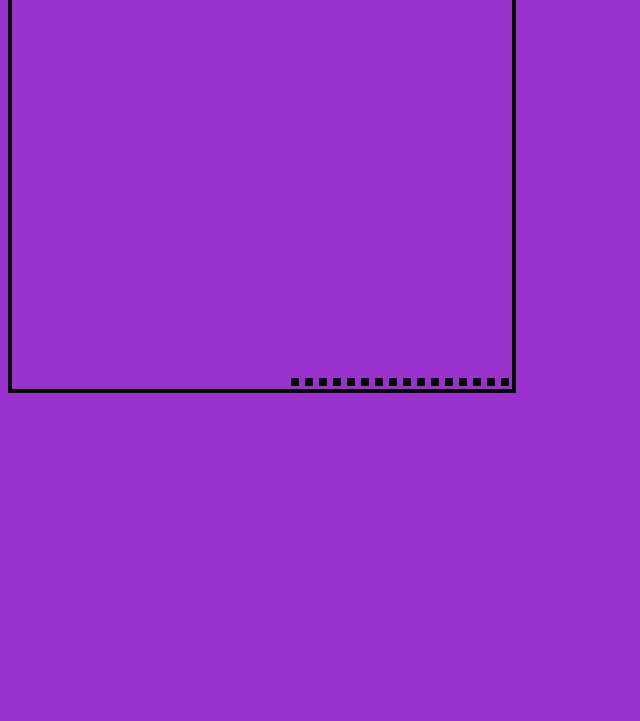
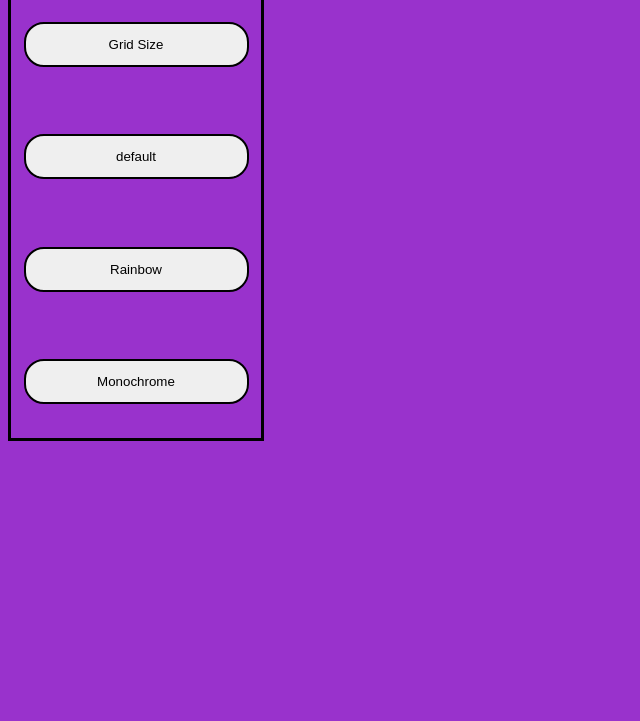
Before and after one commit to LDECODES/Etch-a-Sketch, a plain HTML site: page index.html in a window 1280 px wide. Shown: the part 79-800 px from the top of the page, without its empty margins (0-640 px from the left). Drawn offline with Linux system fonts and the light colour scheme.

Commit message:
UI Improments

```diff
--- a/index.html
+++ b/index.html
@@ -13,27 +13,14 @@
     </div>
     <div class="content">
         <div class="controls">
+            <button class="button">Grid Size</button>
+            <button class="button">default</button>
+            <button class="button">Rainbow</button>
+            <button class="button">Monochrome</button>
 
 
         </div>
-        <div class="tiles">
-            <div class="tile" id="1"></div>
-            <div class="tile" id="2"></div>
-            <div class="tile" id="3"></div>
-            <div class="tile" id="4"></div>
-            <div class="tile" id="5"></div>
-            <div class="tile" id="6"></div>
-            <div class="tile" id="7"></div>
-            <div class="tile" id="8"></div>
-            <div class="tile" id="9"></div>
-            <div class="tile" id="10"></div>
-            <div class="tile" id="11"></div>
-            <div class="tile" id="12"></div>
-            <div class="tile" id="13"></div>
-            <div class="tile" id="14"></div>
-            <div class="tile" id="15"></div>
-            <div class="tile" id="16"></div>
-        </div>
+
     </div>
 
 
--- a/style.css
+++ b/style.css
@@ -6,7 +6,6 @@ body {
 .Logo {
    font-family: Arial, Helvetica, sans-serif;
    font-weight: bolder;
-
    font-size: xx-large;
 }
 
@@ -28,3 +27,20 @@ body {
     border: solid black 4px;
     margin: 3px;
 }
+
+.controls {
+    display: flex;
+    flex-direction: column;
+    height: 450px;
+    width: 250px;
+    border: solid black;
+    justify-content: space-around;
+    align-items: center;
+}
+
+.button {
+    width: 225px;
+    height: 10%;
+    border: 2px solid black;
+    border-radius: 20px;
+}
```
